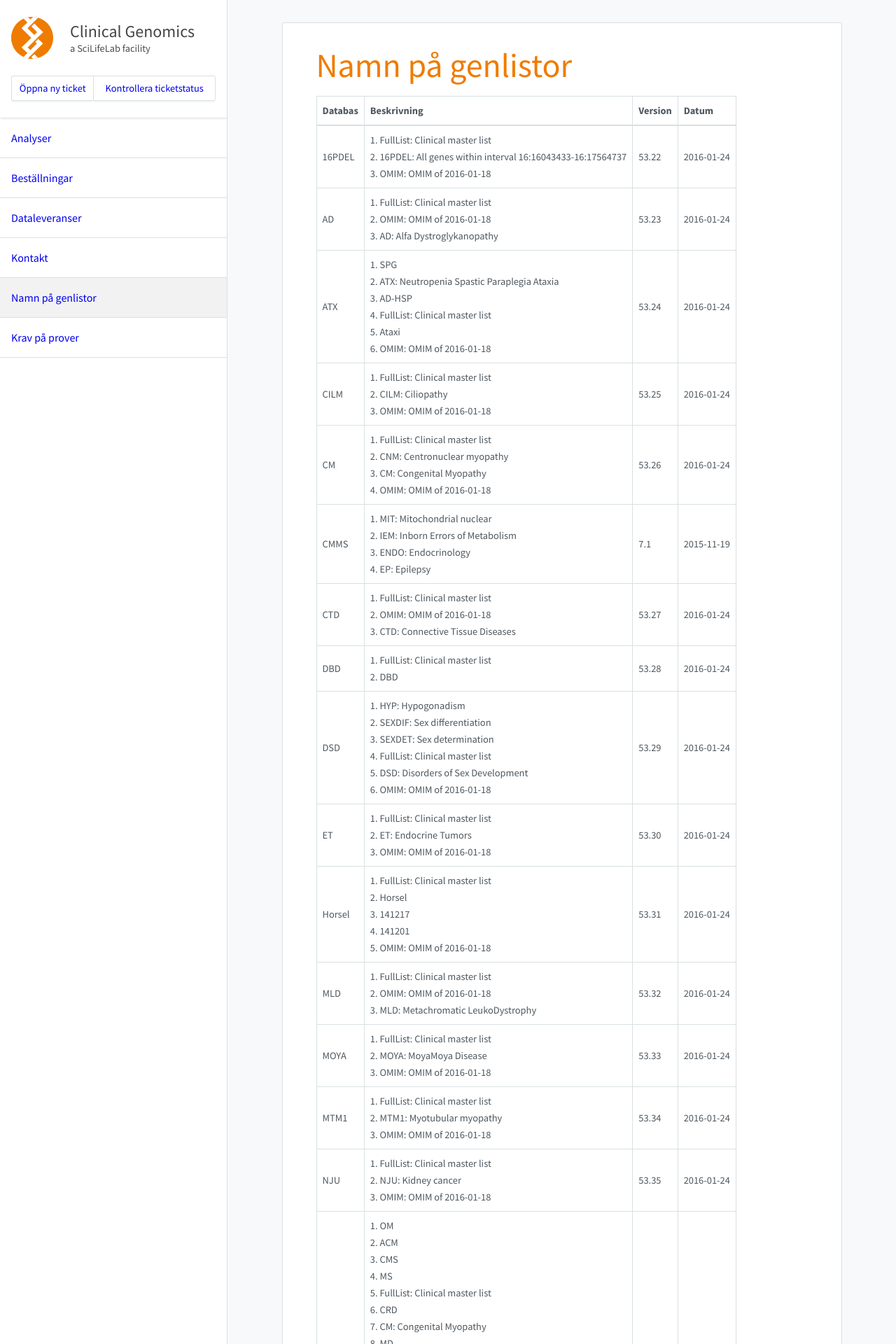
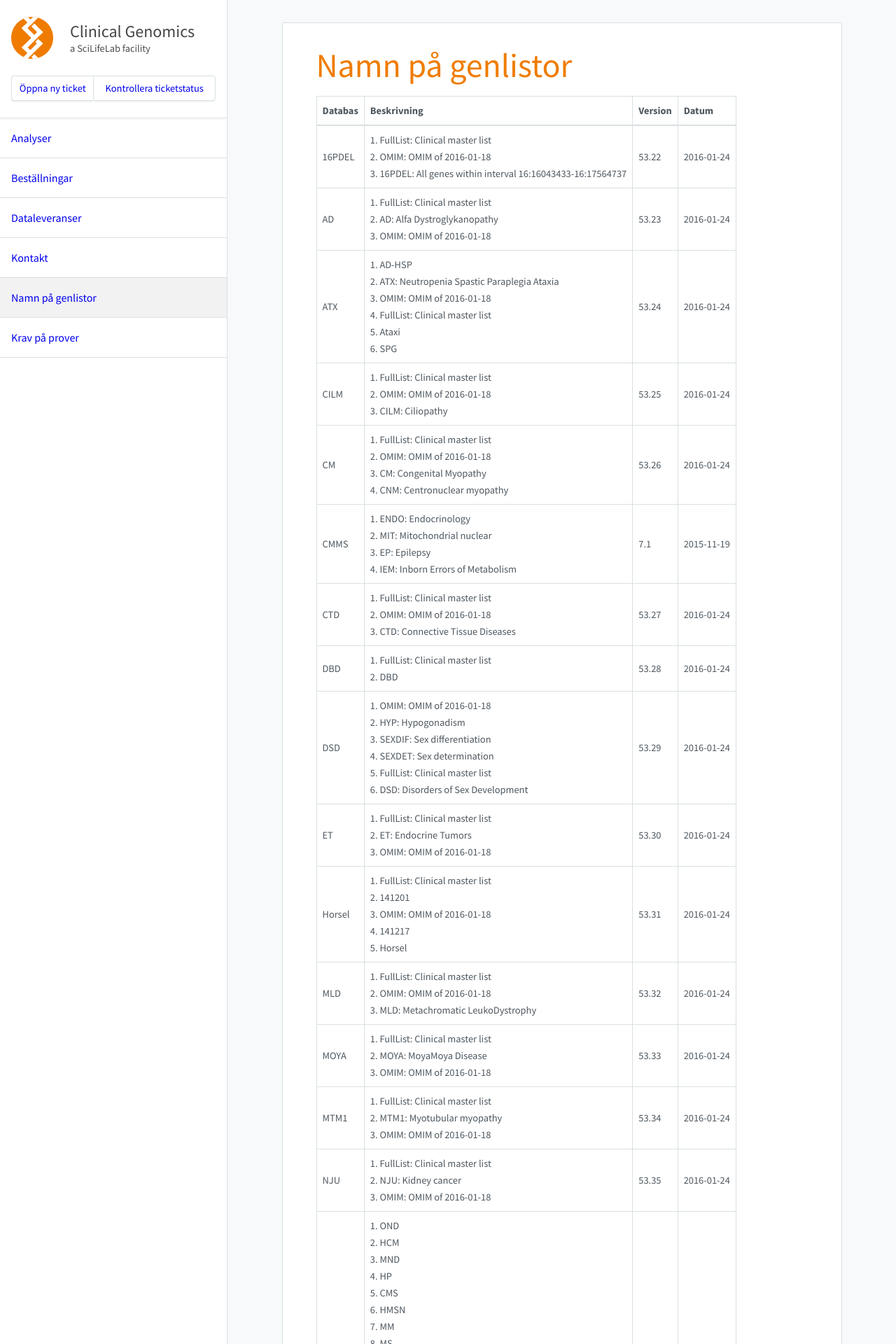
Before and after one commit to Clinical-Genomics/clinical-genomics.github.io, a Jekyll site: the page built from _topics/namnpagenlistor.md, in a window 1280 px wide. Shown: the top 1920 px of the page at 70% size. Built offline with Jekyll 4.4.1, drawn with Linux system fonts in a browser that asks for light colours; nearby versions of some CDN libraries; some of the changed lines change nothing that is shown; some of the changed text lies outside the part shown.

Commit message:
Update of PID

```diff
--- a/_topics/namnpagenlistor.md
+++ b/_topics/namnpagenlistor.md
@@ -8,27 +8,27 @@
 
 |Databas|Beskrivning|Version|Datum|
 |---|---|---|---|
-|16PDEL|1. FullList: Clinical master list<br />2. 16PDEL: All genes within interval 16:16043433-16:17564737<br />3. OMIM: OMIM of 2016-01-18<br />|53.22|2016-01-24|
-|AD|1. FullList: Clinical master list<br />2. OMIM: OMIM of 2016-01-18<br />3. AD: Alfa Dystroglykanopathy<br />|53.23|2016-01-24|
-|ATX|1. SPG<br />2. ATX: Neutropenia Spastic Paraplegia Ataxia<br />3. AD-HSP<br />4. FullList: Clinical master list<br />5. Ataxi<br />6. OMIM: OMIM of 2016-01-18<br />|53.24|2016-01-24|
-|CILM|1. FullList: Clinical master list<br />2. CILM: Ciliopathy<br />3. OMIM: OMIM of 2016-01-18<br />|53.25|2016-01-24|
-|CM|1. FullList: Clinical master list<br />2. CNM: Centronuclear myopathy<br />3. CM: Congenital Myopathy<br />4. OMIM: OMIM of 2016-01-18<br />|53.26|2016-01-24|
-|CMMS|1. MIT: Mitochondrial nuclear<br />2. IEM: Inborn Errors of Metabolism<br />3. ENDO: Endocrinology<br />4. EP: Epilepsy<br />|7.1|2015-11-19|
+|16PDEL|1. FullList: Clinical master list<br />2. OMIM: OMIM of 2016-01-18<br />3. 16PDEL: All genes within interval 16:16043433-16:17564737<br />|53.22|2016-01-24|
+|AD|1. FullList: Clinical master list<br />2. AD: Alfa Dystroglykanopathy<br />3. OMIM: OMIM of 2016-01-18<br />|53.23|2016-01-24|
+|ATX|1. AD-HSP<br />2. ATX: Neutropenia Spastic Paraplegia Ataxia<br />3. OMIM: OMIM of 2016-01-18<br />4. FullList: Clinical master list<br />5. Ataxi<br />6. SPG<br />|53.24|2016-01-24|
+|CILM|1. FullList: Clinical master list<br />2. OMIM: OMIM of 2016-01-18<br />3. CILM: Ciliopathy<br />|53.25|2016-01-24|
+|CM|1. FullList: Clinical master list<br />2. OMIM: OMIM of 2016-01-18<br />3. CM: Congenital Myopathy<br />4. CNM: Centronuclear myopathy<br />|53.26|2016-01-24|
+|CMMS|1. ENDO: Endocrinology<br />2. MIT: Mitochondrial nuclear<br />3. EP: Epilepsy<br />4. IEM: Inborn Errors of Metabolism<br />|7.1|2015-11-19|
 |CTD|1. FullList: Clinical master list<br />2. OMIM: OMIM of 2016-01-18<br />3. CTD: Connective Tissue Diseases<br />|53.27|2016-01-24|
 |DBD|1. FullList: Clinical master list<br />2. DBD<br />|53.28|2016-01-24|
-|DSD|1. HYP: Hypogonadism<br />2. SEXDIF: Sex differentiation<br />3. SEXDET: Sex determination<br />4. FullList: Clinical master list<br />5. DSD: Disorders of Sex Development<br />6. OMIM: OMIM of 2016-01-18<br />|53.29|2016-01-24|
+|DSD|1. OMIM: OMIM of 2016-01-18<br />2. HYP: Hypogonadism<br />3. SEXDIF: Sex differentiation<br />4. SEXDET: Sex determination<br />5. FullList: Clinical master list<br />6. DSD: Disorders of Sex Development<br />|53.29|2016-01-24|
 |ET|1. FullList: Clinical master list<br />2. ET: Endocrine Tumors<br />3. OMIM: OMIM of 2016-01-18<br />|53.30|2016-01-24|
-|Horsel|1. FullList: Clinical master list<br />2. Horsel<br />3. 141217<br />4. 141201<br />5. OMIM: OMIM of 2016-01-18<br />|53.31|2016-01-24|
+|Horsel|1. FullList: Clinical master list<br />2. 141201<br />3. OMIM: OMIM of 2016-01-18<br />4. 141217<br />5. Horsel<br />|53.31|2016-01-24|
 |MLD|1. FullList: Clinical master list<br />2. OMIM: OMIM of 2016-01-18<br />3. MLD: Metachromatic LeukoDystrophy<br />|53.32|2016-01-24|
 |MOYA|1. FullList: Clinical master list<br />2. MOYA: MoyaMoya Disease<br />3. OMIM: OMIM of 2016-01-18<br />|53.33|2016-01-24|
 |MTM1|1. FullList: Clinical master list<br />2. MTM1: Myotubular myopathy<br />3. OMIM: OMIM of 2016-01-18<br />|53.34|2016-01-24|
 |NJU|1. FullList: Clinical master list<br />2. NJU: Kidney cancer<br />3. OMIM: OMIM of 2016-01-18<br />|53.35|2016-01-24|
-|NMD|1. OM<br />2. ACM<br />3. CMS<br />4. MS<br />5. FullList: Clinical master list<br />6. CRD<br />7. CM: Congenital Myopathy<br />8. MD<br />9. MND<br />10. NM<br />11. MM<br />12. OND<br />13. HMSN<br />14. HP<br />15. CMD<br />16. HA<br />17. DM<br />18. IC<br />19. HCM<br />20. NMD: Neuromuscular diseases (17 lists + 1 total list)<br />21. OMIM: OMIM of 2016-01-18<br />|53.36|2016-01-24|
+|NMD|1. OND<br />2. HCM<br />3. MND<br />4. HP<br />5. CMS<br />6. HMSN<br />7. MM<br />8. MS<br />9. IC<br />10. CRD<br />11. CMD<br />12. DM<br />13. OMIM: OMIM of 2016-01-18<br />14. CM: Congenital Myopathy<br />15. NM<br />16. ACM<br />17. NMD: Neuromuscular diseases (17 lists + 1 total list)<br />18. FullList: Clinical master list<br />19. HA<br />20. MD<br />21. OM<br />|53.36|2016-01-24|
 |OMIM|1. FullList: Clinical master list<br />2. OMIM: OMIM of 2016-01-18<br />|53.37|2016-01-24|
 |ORO|1. FullList: Clinical master list<br />2. ORO: Oro-facial-digital syndrome<br />3. OMIM: OMIM of 2016-01-18<br />|53.38|2016-01-24|
-|PAF1|1. FullList: Clinical master list<br />2. PAF1: RNA polymerase II-associated factor<br />3. OMIM: OMIM of 2016-01-18<br />|53.39|2016-01-24|
-|PID|1. FullList: Clinical master list<br />2. PIDCAD: PID Candidates<br />3. PID: Primary Immune Deficiency<br />|7.2|2015-10-21|
+|PAF1|1. FullList: Clinical master list<br />2. OMIM: OMIM of 2016-01-18<br />3. PAF1: RNA polymerase II-associated factor<br />|53.39|2016-01-24|
+|PID|1. FullList: Clinical master list<br />2. PIDCAD: PID Candidates<br />3. PID: Primary Immune Deficiency<br />|8.0|2016-02-02|
 |SCN|1. FullList: Clinical master list<br />2. SCN: Neutropenia<br />3. OMIM: OMIM of 2016-01-18<br />|53.40|2016-01-24|
 |SHANK1|1. FullList: Clinical master list<br />2. OMIM: OMIM of 2016-01-18<br />3. SHANK1: SH3 and multiple ankyrin repeat domains 1<br />|53.41|2016-01-24|
-|SKD|1. FullList: Clinical master list<br />2. SKD: Skeletal dysplasia<br />3. OMIM: OMIM of 2016-01-18<br />|53.42|2016-01-24|
+|SKD|1. FullList: Clinical master list<br />2. OMIM: OMIM of 2016-01-18<br />3. SKD: Skeletal dysplasia<br />|53.42|2016-01-24|
 |mtDNA|Mitochondrial DNA|8.0|2015-11-30|
```
